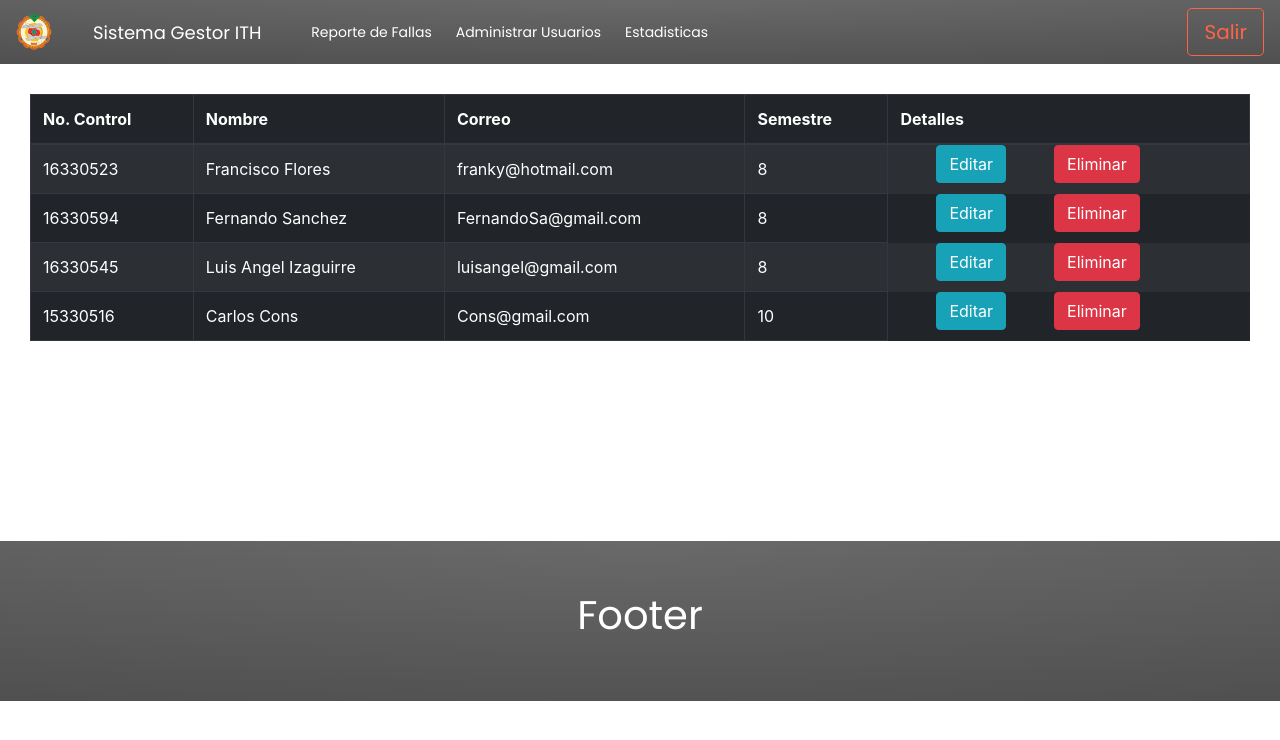
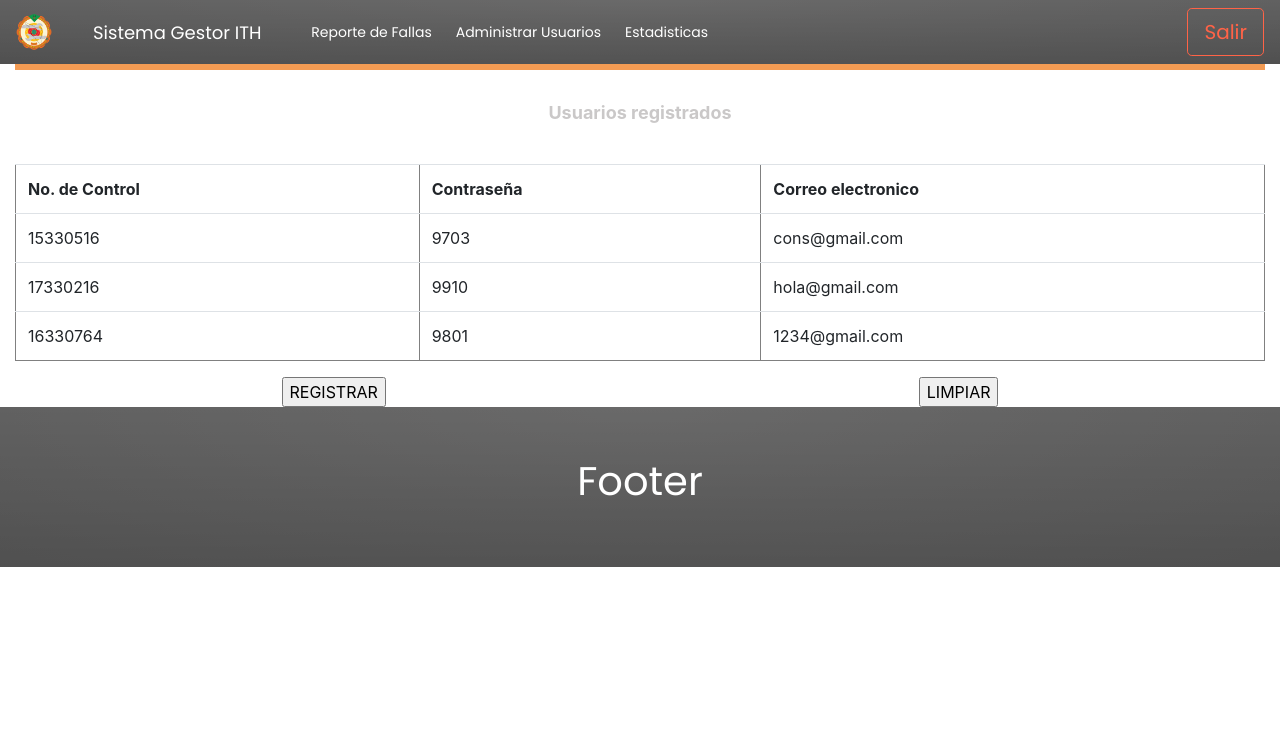
Before and after one commit to Eduardo-Med/Sistema-Gestor, a React (Create React App) app in the folder frontend/: page /Usuario in a window 1280 px wide. Shown: the top 740 px of the page. Built offline with nearby package versions, Linux system fonts and the light colour scheme.

Commit message:
[ADD] vista de usuarios del admin

```diff
--- a/frontend/src/Componentes/Usuarios/index.js
+++ b/frontend/src/Componentes/Usuarios/index.js
@@ -1,57 +1,39 @@
 import React, { Component } from "react";
-import { Container,Table, Button } from "react-bootstrap";
 
 export default class index extends Component {
   render() {
     return (
-      <Container fluid>
-        <Table striped bordered hover variant="dark" style={{marginBottom:"25vh", marginTop:"30px"}}>
-          <thead>
-            <tr>
-              <th>No. Control</th>
-              <th>Nombre</th>
-              <th>Correo</th>
-              <th>Semestre</th>
-              <th>Detalles</th>
-            </tr>
-          </thead>
-          <tbody>
-            <tr>
-              <td>16330523</td>
-              <td>Francisco Flores</td>
-              <td>franky@hotmail.com</td>
-              <td>8</td>
-              <Button className="ml-5" variant="info">Editar</Button>
-              <Button className="ml-5" variant="danger">Eliminar</Button>
-
-            </tr>
-            <tr>
-              <td>16330594</td>
-              <td>Fernando Sanchez</td>
-              <td>FernandoSa@gmail.com</td>
-              <td>8</td>
-              <Button className="ml-5" variant="info">Editar</Button>
-              <Button className="ml-5" variant="danger">Eliminar</Button>
-            </tr>
-            <tr>
-              <td>16330545</td>
-              <td>Luis Angel Izaguirre</td>
-              <td>luisangel@gmail.com</td>
-              <td>8</td>
-              <Button className="ml-5" variant="info">Editar</Button>
-              <Button className="ml-5" variant="danger">Eliminar</Button>
-            </tr>
-            <tr>
-              <td>15330516</td>
-              <td>Carlos Cons</td>
-              <td>Cons@gmail.com</td>
-              <td>10</td>
-              <Button className="ml-5" variant="info">Editar</Button>
-              <Button className="ml-5" variant="danger">Eliminar</Button>
-            </tr>
-          </tbody>
-        </Table>
-      </Container>
+      <div className="container2">
+        <div className="form__top">
+          <h2 className="h2">Usuarios registrados</h2>
+        </div>
+        <table className="table" border="1">
+          <tr>
+            <th>No. de Control</th>
+            <th>Contraseña</th>
+            <th>Correo electronico</th>
+          </tr>
+          <tr>
+            <td>15330516</td>
+            <td>9703</td>
+            <td>cons@gmail.com</td>
+          </tr>
+          <tr>
+            <td>17330216</td>
+            <td>9910</td>
+            <td>hola@gmail.com</td>
+          </tr>
+          <tr>
+            <td>16330764</td>
+            <td>9801</td>
+            <td>1234@gmail.com</td>
+          </tr>
+        </table>
+        <div className="btn__form">
+          <input className="btn_submit" type="submit" value="REGISTRAR" />
+          <input className="btn_reset" type="reset" value="LIMPIAR" />
+        </div>
+      </div>
     );
   }
 }
--- /dev/null
+++ b/frontend/src/Componentes/Usuarios/vistaAdmin.css
@@ -0,0 +1,33 @@
+
+.h2
+{
+    color: #F39B53;
+}
+.container2
+{
+	max-width: 450px;
+	height: auto;
+	background-color: #EFEFEF;
+	margin: 5% auto;
+	padding-bottom: 1rem;
+}
+
+.form__top
+{
+	width: 100%;
+	text-align: center;
+	padding: 2rem 0 1rem;
+	border-top: solid .4rem #F39B53;
+	margin-bottom: 1rem;
+}
+.table
+{
+    text-align: center;
+    margin: auto;
+}
+.btn__form
+{
+	display: flex;
+	justify-content: space-around;
+	margin-top: 1rem;
+}
```
